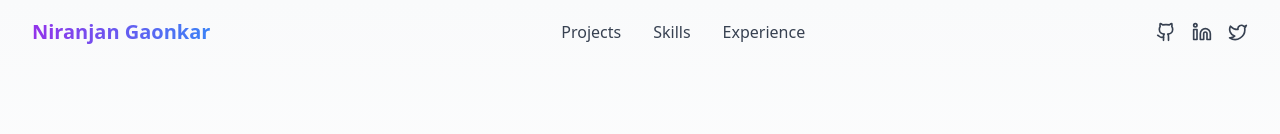
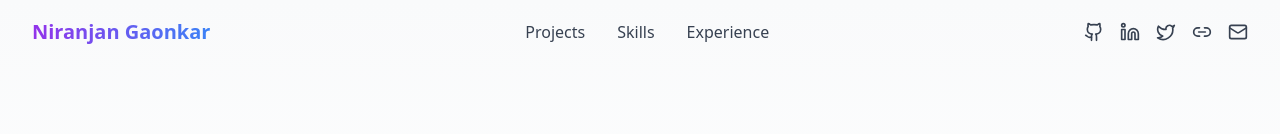
Before and after one commit to Niranjangkr/niranjan-gaonkar, a React (Vite) app: page / in a window 1280 px wide. Shown: the top 134 px of the page. Built offline with nearby package versions, Linux system fonts and the light colour scheme.

Commit message:
add linktree and email in header

```diff
--- a/src/components/Header.tsx
+++ b/src/components/Header.tsx
@@ -1,5 +1,5 @@
 import React, { useState, useEffect } from 'react';
-import { Menu, Github, Linkedin, Twitter, X } from 'lucide-react';
+import { Menu, Github, Linkedin, Twitter, Link2, Mail } from 'lucide-react';
 
 const Header = () => {
   const [isScrolled, setIsScrolled] = useState(false);
@@ -51,6 +51,7 @@ const Header = () => {
               target="_blank"
               rel="noopener noreferrer"
               className="text-gray-700 dark:text-gray-300 hover:text-purple-600 dark:hover:text-purple-400 transition-colors"
+              title="GitHub"
             >
               <Github className="w-5 h-5" />
             </a>
@@ -59,6 +60,7 @@ const Header = () => {
               target="_blank"
               rel="noopener noreferrer"
               className="text-gray-700 dark:text-gray-300 hover:text-purple-600 dark:hover:text-purple-400 transition-colors"
+              title="LinkedIn"
             >
               <Linkedin className="w-5 h-5" />
             </a>
@@ -67,8 +69,25 @@ const Header = () => {
               target="_blank"
               rel="noopener noreferrer"
               className="text-gray-700 dark:text-gray-300 hover:text-purple-600 dark:hover:text-purple-400 transition-colors"
+              title="Twitter"
             >
               <Twitter className="w-5 h-5" />
+            </a>
+            <a
+              href="https://linktr.ee/niranjan_gaonkar"
+              target="_blank"
+              rel="noopener noreferrer"
+              className="text-gray-700 dark:text-gray-300 hover:text-purple-600 dark:hover:text-purple-400 transition-colors"
+              title="Linktree"
+            >
+              <Link2 className="w-5 h-5" />
+            </a>
+            <a
+              href="mailto:niranjangaonkar.09@gmail.com"
+              className="text-gray-700 dark:text-gray-300 hover:text-purple-600 dark:hover:text-purple-400 transition-colors"
+              title="Email"
+            >
+              <Mail className="w-5 h-5" />
             </a>
           </div>
 
@@ -102,6 +121,7 @@ const Header = () => {
                   target="_blank"
                   rel="noopener noreferrer"
                   className="text-gray-700 dark:text-gray-300 hover:text-purple-600 dark:hover:text-purple-400"
+                  title="GitHub"
                 >
                   <Github className="w-5 h-5" />
                 </a>
@@ -110,6 +130,7 @@ const Header = () => {
                   target="_blank"
                   rel="noopener noreferrer"
                   className="text-gray-700 dark:text-gray-300 hover:text-purple-600 dark:hover:text-purple-400"
+                  title="LinkedIn"
                 >
                   <Linkedin className="w-5 h-5" />
                 </a>
@@ -118,8 +139,25 @@ const Header = () => {
                   target="_blank"
                   rel="noopener noreferrer"
                   className="text-gray-700 dark:text-gray-300 hover:text-purple-600 dark:hover:text-purple-400"
+                  title="Twitter"
                 >
                   <Twitter className="w-5 h-5" />
+                </a>
+                <a
+                  href="https://linktr.ee/niranjan_gaonkar"
+                  target="_blank"
+                  rel="noopener noreferrer"
+                  className="text-gray-700 dark:text-gray-300 hover:text-purple-600 dark:hover:text-purple-400"
+                  title="Linktree"
+                >
+                  <Link2 className="w-5 h-5" />
+                </a>
+                <a
+                  href="mailto:niranjangaonkar.09@gmail.com"
+                  className="text-gray-700 dark:text-gray-300 hover:text-purple-600 dark:hover:text-purple-400"
+                  title="Email"
+                >
+                  <Mail className="w-5 h-5" />
                 </a>
               </div>
             </div>
```
